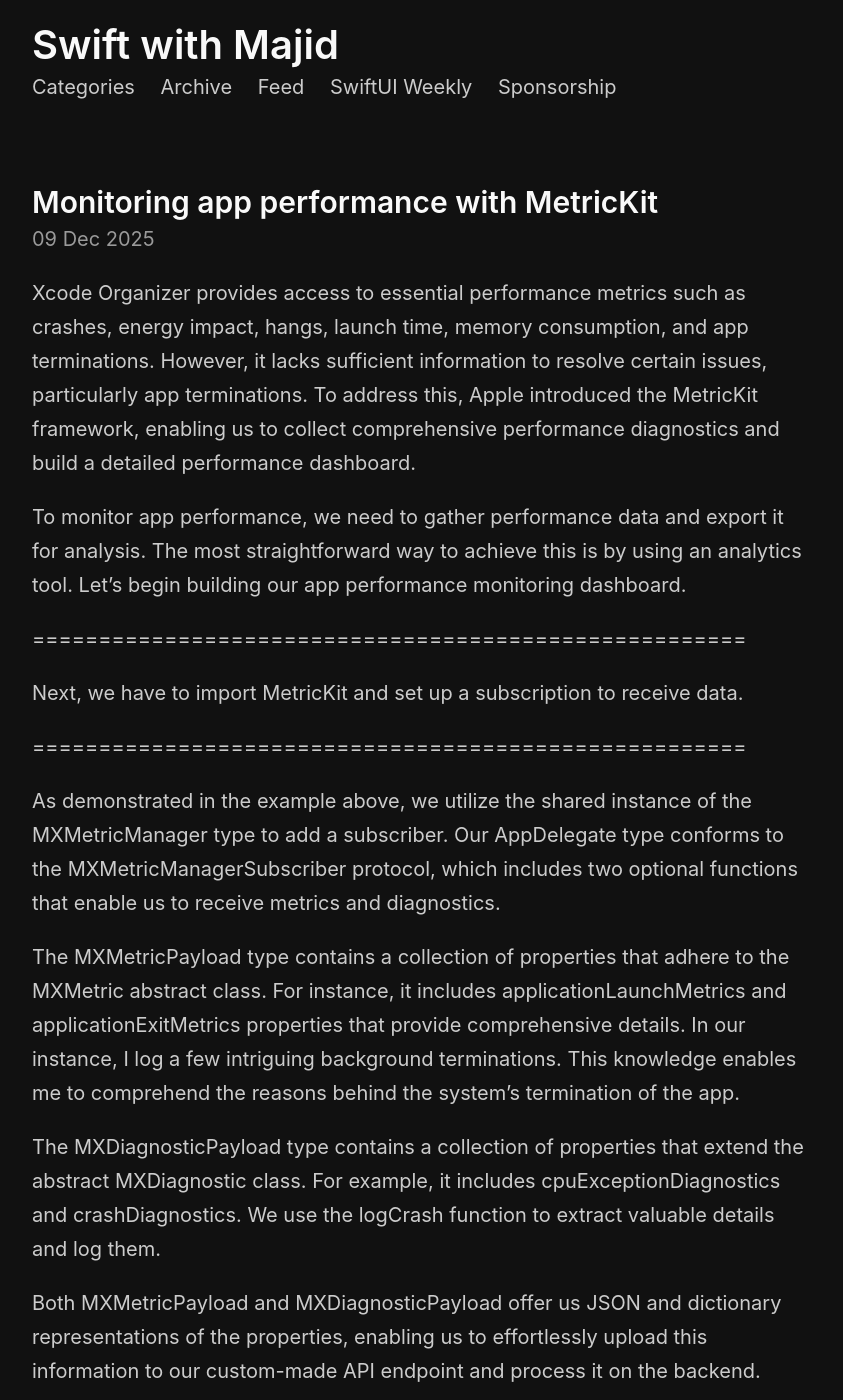
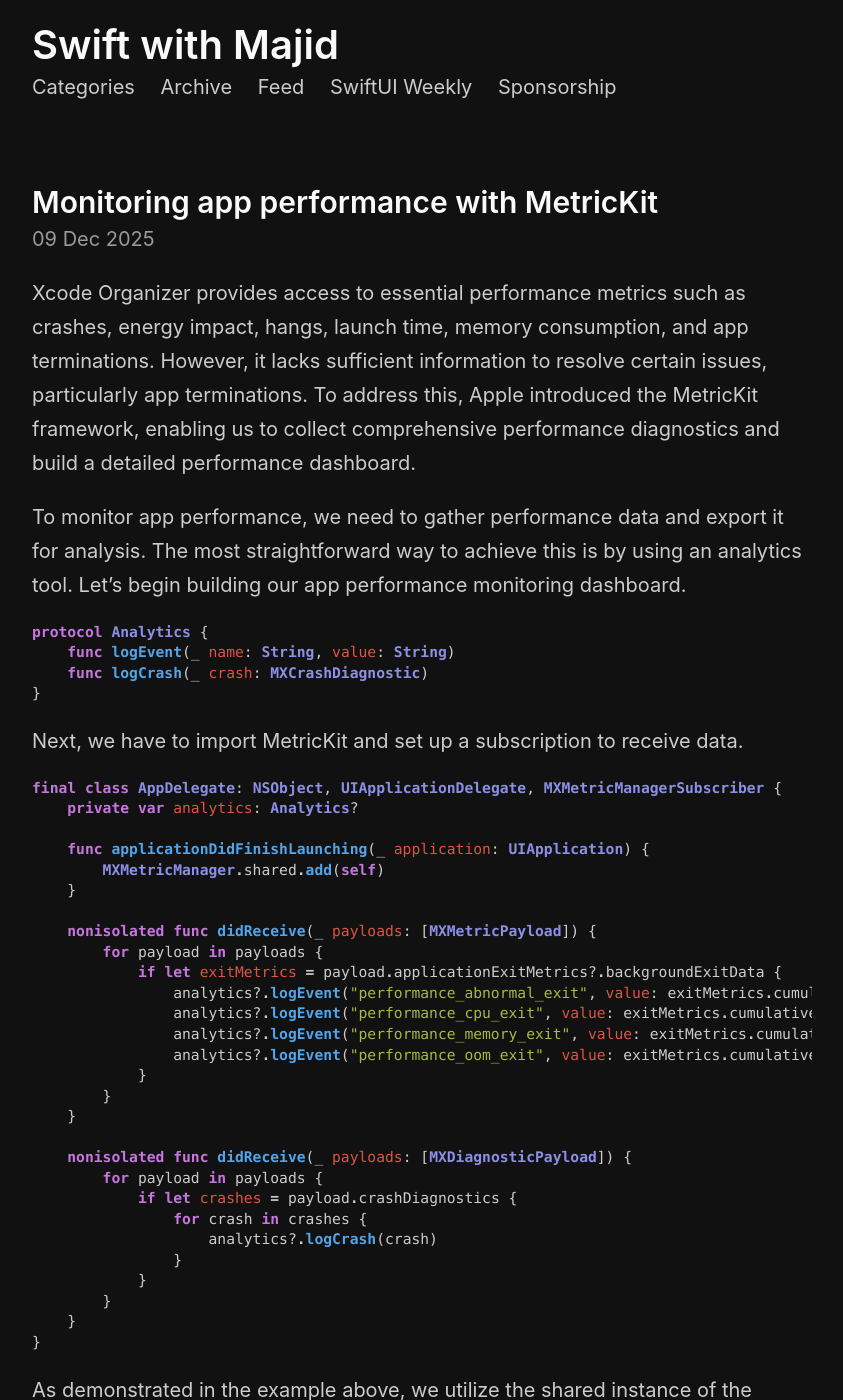
Before and after one commit to mecid/mecid.github.io, a Jekyll site: the page built from _posts/2025-12-09-monitoring-app-performance-with-metrickit.md, in a window 1280 px wide and 1400 px high. Shown: the whole window, without its empty margins (218-1061 px from the left). Built offline with Jekyll 4.4.1, drawn with Linux system fonts in a browser that asks for light colours.

Commit message:
code examples added to the metrickit post

````diff
--- a/_posts/2025-12-09-monitoring-app-performance-with-metrickit.md
+++ b/_posts/2025-12-09-monitoring-app-performance-with-metrickit.md
@@ -7,11 +7,45 @@
 
 To monitor app performance, we need to gather performance data and export it for analysis. The most straightforward way to achieve this is by using an analytics tool. Let’s begin building our app performance monitoring dashboard.
 
-======================================================
+```swift
+protocol Analytics {
+    func logEvent(_ name: String, value: String)
+    func logCrash(_ crash: MXCrashDiagnostic)
+}
+```
 
 Next, we have to import MetricKit and set up a subscription to receive data.
 
-======================================================
+```swift
+final class AppDelegate: NSObject, UIApplicationDelegate, MXMetricManagerSubscriber {
+    private var analytics: Analytics?
+
+    func applicationDidFinishLaunching(_ application: UIApplication) {
+        MXMetricManager.shared.add(self)
+    }
+
+    nonisolated func didReceive(_ payloads: [MXMetricPayload]) {
+        for payload in payloads {
+            if let exitMetrics = payload.applicationExitMetrics?.backgroundExitData {
+                analytics?.logEvent("performance_abnormal_exit", value: exitMetrics.cumulativeAbnormalExitCount.formatted())
+                analytics?.logEvent("performance_cpu_exit", value: exitMetrics.cumulativeCPUResourceLimitExitCount.formatted())
+                analytics?.logEvent("performance_memory_exit", value: exitMetrics.cumulativeMemoryPressureExitCount.formatted())
+                analytics?.logEvent("performance_oom_exit", value: exitMetrics.cumulativeMemoryResourceLimitExitCount.formatted())
+            }
+        }
+    }
+
+    nonisolated func didReceive(_ payloads: [MXDiagnosticPayload]) {
+        for payload in payloads {
+            if let crashes = payload.crashDiagnostics {
+                for crash in crashes {
+                    analytics?.logCrash(crash)
+                }
+            }
+        }
+    }
+}
+```
 
 As demonstrated in the example above, we utilize the shared instance of the MXMetricManager type to add a subscriber. Our AppDelegate type conforms to the MXMetricManagerSubscriber protocol, which includes two optional functions that enable us to receive metrics and diagnostics.
 
````
